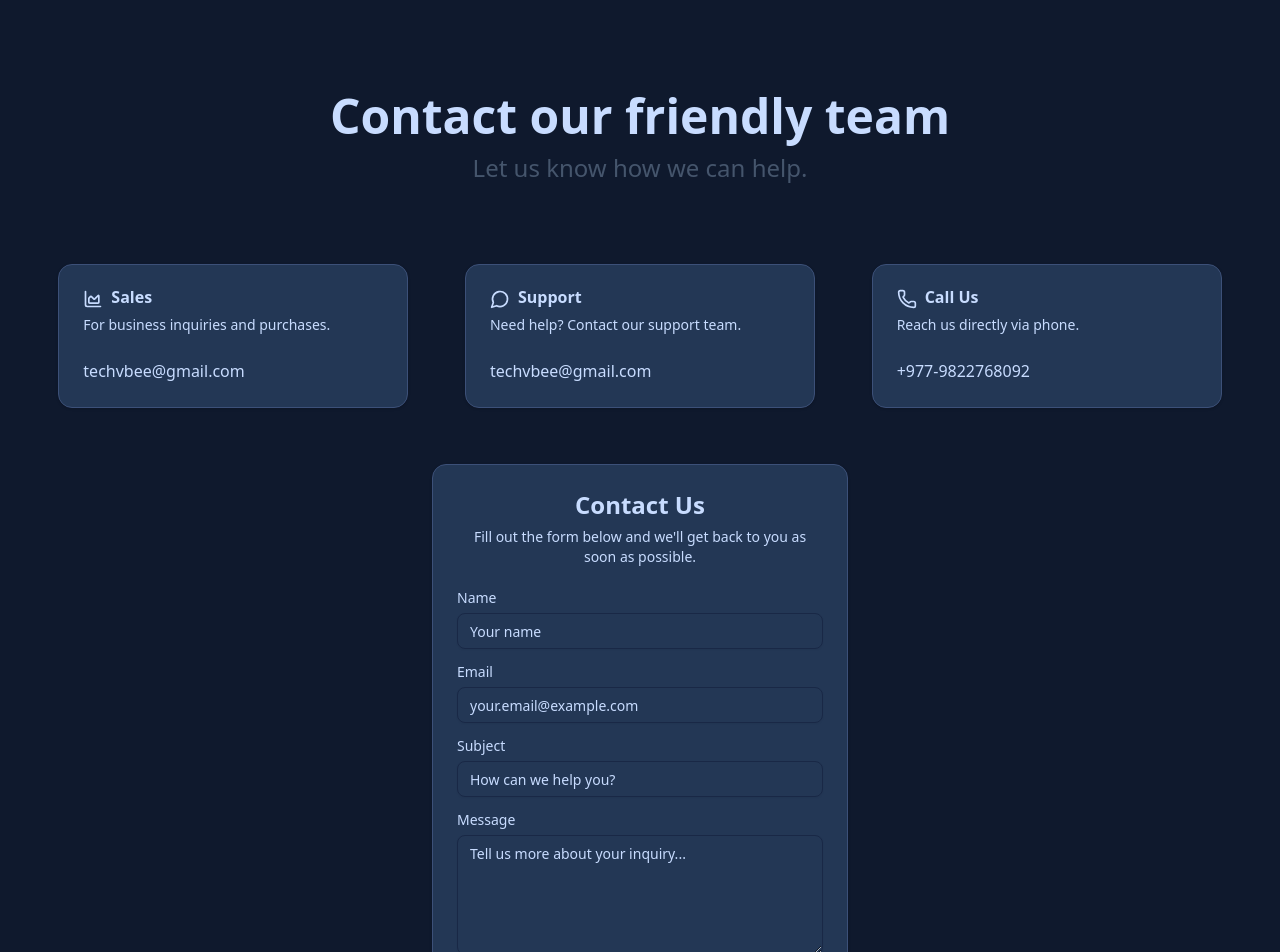
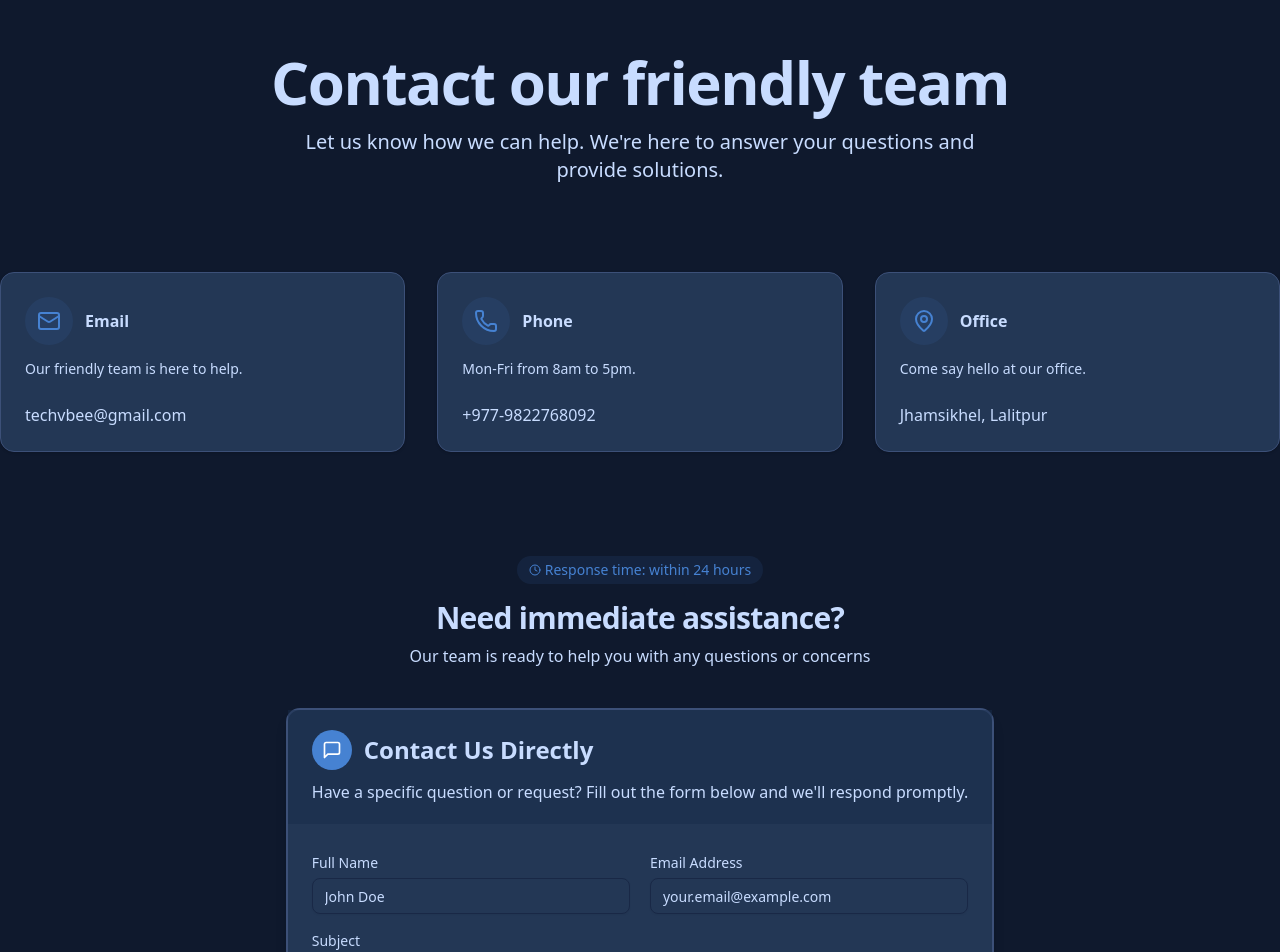
Before and after one commit to cHANGTEEZY/VBee, a React (Vite) app: page /contact in a window 1280 px wide. Shown: the part 60-1012 px from the top of the page. Built offline with nearby package versions, Linux system fonts and the light colour scheme; no server answers.

Commit message:
fixed color and spacing in form

```diff
--- a/src/components/contact-us/contact.tsx
+++ b/src/components/contact-us/contact.tsx
@@ -1,4 +1,3 @@
-import contactDetails from "@/constants/contacts";
 import {
   Card,
   CardDescription,
@@ -8,25 +7,13 @@ import {
 } from "@/components/ui/card";
 import { motion } from "framer-motion";
 import ContactForm from "./contactForm";
-
-const ContactUsHeroSection = () => {
-  return (
-    <div className="flex flex-col items-center justify-center w-full text-center">
-      <div className="flex flex-col items-center gap-3 p-10">
-        <h1 className="text-3xl font-bold md:text-4xl lg:text-5xl">
-          Contact our friendly team
-        </h1>
-        <p className="text-slate-600 text-sm md:text-xl lg:text-2xl">
-          Let us know how we can help.
-        </p>
-      </div>
-    </div>
-  );
-};
+import { Clock } from "lucide-react";
+import contactDetails from "@/constants/contacts";
+import { ContactUsHeroSection } from "./contactUsHero";
 
 const ContactDetailsCard = () => {
   return (
-    <div className="w-full grid grid-cols-1 md:grid-cols-3 gap-5 justify-center items-center text-center">
+    <div className="container grid grid-cols-1 gap-6 md:grid-cols-3 lg:gap-8">
       {contactDetails.map((contact, index) => (
         <motion.div
           key={index}
@@ -35,19 +22,22 @@ const ContactDetailsCard = () => {
           transition={{
             duration: 0.5,
             delay: index * 0.2,
-            ease: [0.39, 0.24, 0.3, 3],
+            ease: [0.39, 0.24, 0.3, 0.95],
           }}
         >
-          <Card className="md:w-[350px] w-[400px] mx-auto transition-all duration-200 ease-in-out hover:shadow-xl">
+          <Card className="h-full transition-all duration-300 ease-in-out hover:shadow-lg hover:border-primary/20">
             <CardHeader>
-              <CardTitle className="flex gap-2 content-center items-center justify-center text-center md:items-start md:justify-start">
-                {<contact.icon className="w-5 h-5" />} {contact.title}
-              </CardTitle>
-              <CardDescription className="flex flex-col items-center justify-center text-center md:items-start md:justify-start">
+              <div className="flex items-center gap-3">
+                <div className="flex h-12 w-12 items-center justify-center rounded-full bg-primary/10">
+                  <contact.icon className="h-6 w-6 text-primary" />
+                </div>
+                <CardTitle>{contact.title}</CardTitle>
+              </div>
+              <CardDescription className="pt-2">
                 {contact.description}
               </CardDescription>
             </CardHeader>
-            <CardFooter className="flex flex-col items-center justify-center text-center md:items-start md:justify-start">
+            <CardFooter className="font-medium">
               {contact.contactInfo}
             </CardFooter>
           </Card>
@@ -59,10 +49,27 @@ const ContactDetailsCard = () => {
 
 const ContactUs = () => {
   return (
-    <div className="w-full max-w-[1200px]  flex flex-col items-center justify-center mx-auto text-center gap-10 py-10 ">
+    <div className="flex flex-col items-center justify-center m-auto  w-full gap-16 py-10">
       <ContactUsHeroSection />
       <ContactDetailsCard />
-      <ContactForm />
+
+      <div className=" py-10 ">
+        <div className="container mb-10">
+          <div className="flex flex-col items-center justify-center text-center mb-10">
+            <div className="inline-flex items-center justify-center p-1 px-3 mb-4 text-sm rounded-full bg-primary/10 text-primary">
+              <Clock className="mr-1 h-3 w-3" />
+              <span>Response time: within 24 hours</span>
+            </div>
+            <h2 className="text-3xl font-bold tracking-tight">
+              Need immediate assistance?
+            </h2>
+            <p className="mt-2 text-muted-foreground">
+              Our team is ready to help you with any questions or concerns
+            </p>
+          </div>
+        </div>
+        <ContactForm />
+      </div>
     </div>
   );
 };
--- a/src/components/contact-us/contactForm.tsx
+++ b/src/components/contact-us/contactForm.tsx
@@ -3,7 +3,7 @@
 import type React from "react";
 
 import { useState } from "react";
-import { Button } from "@/components/ui/button";
+import { motion } from "framer-motion";
 import {
   Card,
   CardContent,
@@ -12,15 +12,20 @@ import {
   CardHeader,
   CardTitle,
 } from "@/components/ui/card";
+import { Button } from "@/components/ui/button";
 import { Input } from "@/components/ui/input";
 import { Label } from "@/components/ui/label";
 import { Textarea } from "@/components/ui/textarea";
 import { toast } from "sonner";
-import { AlertCircle, MailIcon, PhoneIcon, SendIcon } from "lucide-react";
+import {
+  AlertCircle,
+  MailIcon,
+  PhoneIcon,
+  SendIcon,
+  MessageSquare,
+} from "lucide-react";
 
 export default function ContactForm() {
-  const API = import.meta.env.VITE_FORM_SPREE_API_END_POINT;
-
   const [isSubmitting, setIsSubmitting] = useState(false);
   const [errors, setErrors] = useState<Record<string, string>>({});
   const [formData, setFormData] = useState({
@@ -88,6 +93,9 @@ export default function ContactForm() {
     setIsSubmitting(true);
 
     try {
+      // Replace with your actual API endpoint
+      const API = "https://formspree.io/f/your-form-id";
+
       const response = await fetch(API, {
         method: "POST",
         headers: {
@@ -126,37 +134,53 @@ export default function ContactForm() {
   };
 
   return (
-    <div className="max-w-md mx-auto p-4">
-      <Card className="w-full">
-        <CardHeader>
-          <CardTitle className="text-2xl font-bold">Contact Us</CardTitle>
-          <CardDescription>
-            Fill out the form below and we'll get back to you as soon as
-            possible.
+    <div className="container ">
+      <motion.div
+        initial={{ opacity: 0, y: 20 }}
+        animate={{ opacity: 1, y: 0 }}
+        transition={{ duration: 0.6, delay: 0.4 }}
+        className="mx-auto max-w-3xl"
+      >
+        <Card className="border-2 shadow-lg p-0">
+          <CardHeader className="space-y-1 bg-muted/50 py-5">
+            <div className="flex items-center gap-3">
+              <div className="flex h-10 w-10 items-center justify-center rounded-full bg-primary text-primary-foreground">
+                <MessageSquare className="h-5 w-5" />
+              </div>
+              <CardTitle className="text-2xl font-bold">
+                Contact Us Directly
+              </CardTitle>
+            </div>
+            <CardDescription className="text-base">
+              Have a specific question or request? Fill out the form below and
+              we'll respond promptly.
             </CardDescription>
           </CardHeader>
-        <CardContent>
-          <form onSubmit={handleSubmit} className="space-y-4">
+          <CardContent className="pt-2 pb-6">
+            <form onSubmit={handleSubmit} className="space-y-5">
+              <div className="grid gap-5 md:grid-cols-2">
                 <div className="space-y-2">
                   <Label
                     htmlFor="name"
-                className={errors.name ? "text-red-500" : ""}
+                    className={errors.name ? "text-red-600" : ""}
                   >
-                Name
+                    Full Name
                   </Label>
                   <Input
                     id="name"
                     name="name"
-                placeholder="Your name"
+                    placeholder="John Doe"
                     value={formData.name}
                     onChange={handleChange}
                     className={
-                  errors.name ? "border-red-500 focus-visible:ring-red-500" : ""
+                      errors.name
+                        ? "border-destructive focus-visible:ring-destructive"
+                        : ""
                     }
                     aria-invalid={!!errors.name}
                   />
                   {errors.name && (
-                <p className="text-sm text-red-500 flex items-center gap-1 mt-1">
+                    <p className="text-sm text-red-600 flex items-center gap-1 mt-1">
                       <AlertCircle className="h-3 w-3" />
                       {errors.name}
                     </p>
@@ -165,9 +189,9 @@ export default function ContactForm() {
                 <div className="space-y-2">
                   <Label
                     htmlFor="email"
-                className={errors.email ? "text-red-500" : ""}
+                    className={errors.email ? "text-red-600" : ""}
                   >
-                Email
+                    Email Address
                   </Label>
                   <Input
                     id="email"
@@ -178,22 +202,23 @@ export default function ContactForm() {
                     onChange={handleChange}
                     className={
                       errors.email
-                    ? "border-red-500 focus-visible:ring-red-500"
+                        ? "border-destructive focus-visible:ring-destructive"
                         : ""
                     }
                     aria-invalid={!!errors.email}
                   />
                   {errors.email && (
-                <p className="text-sm text-red-500 flex items-center gap-1 mt-1">
+                    <p className="text-sm text-red-600 flex items-center gap-1 mt-1">
                       <AlertCircle className="h-3 w-3" />
                       {errors.email}
                     </p>
                   )}
                 </div>
+              </div>
               <div className="space-y-2">
                 <Label
                   htmlFor="subject"
-                className={errors.subject ? "text-red-500" : ""}
+                  className={errors.subject ? "text-red-600" : ""}
                 >
                   Subject
                 </Label>
@@ -205,13 +230,13 @@ export default function ContactForm() {
                   onChange={handleChange}
                   className={
                     errors.subject
-                    ? "border-red-500 focus-visible:ring-red-500"
+                      ? "border-destructive focus-visible:ring-destructive"
                       : ""
                   }
                   aria-invalid={!!errors.subject}
                 />
                 {errors.subject && (
-                <p className="text-sm text-red-500 flex items-center gap-1 mt-1">
+                  <p className="text-sm text-red-600 flex items-center gap-1 mt-1">
                     <AlertCircle className="h-3 w-3" />
                     {errors.subject}
                   </p>
@@ -220,7 +245,7 @@ export default function ContactForm() {
               <div className="space-y-2">
                 <Label
                   htmlFor="message"
-                className={errors.message ? "text-red-500" : ""}
+                  className={errors.message ? "text-red-600" : ""}
                 >
                   Message
                 </Label>
@@ -228,9 +253,9 @@ export default function ContactForm() {
                   id="message"
                   name="message"
                   placeholder="Tell us more about your inquiry..."
-                className={`min-h-[120px] ${
+                  className={`min-h-[150px] ${
                     errors.message
-                    ? "border-red-500 focus-visible:ring-red-500"
+                      ? "border-destructive focus-visible:ring-destructive"
                       : ""
                   }`}
                   value={formData.message}
@@ -238,7 +263,7 @@ export default function ContactForm() {
                   aria-invalid={!!errors.message}
                 />
                 {errors.message && (
-                <p className="text-sm text-red-500 flex items-center gap-1 mt-1">
+                  <p className="text-sm text-red-600 flex items-center gap-1 mt-1">
                     <AlertCircle className="h-3 w-3" />
                     {errors.message}
                   </p>
@@ -246,9 +271,10 @@ export default function ContactForm() {
               </div>
             </form>
           </CardContent>
-        <CardFooter className="flex flex-col space-y-4">
+          <CardFooter className="flex flex-col space-y-4 bg-muted/30 px-6 py-4">
             <Button
               type="submit"
+              size="lg"
               className="w-full"
               disabled={isSubmitting}
               onClick={handleSubmit}
@@ -266,18 +292,23 @@ export default function ContactForm() {
               )}
             </Button>
 
-          <div className="flex flex-col sm:flex-row justify-between w-full text-sm text-muted-foreground gap-2">
+            <div className="grid grid-cols-1 sm:grid-cols-2 w-full text-sm text-muted-foreground gap-3 pb-3">
               <div className="flex items-center gap-2">
-              <MailIcon className="h-4 w-4" />
+                <div className="flex h-8 w-8 items-center justify-center rounded-full bg-primary/10">
+                  <MailIcon className="h-4 w-4 text-primary" />
+                </div>
                 <span>techvbee@gmail.com</span>
               </div>
               <div className="flex items-center gap-2">
-              <PhoneIcon className="h-4 w-4" />
+                <div className="flex h-8 w-8 items-center justify-center rounded-full bg-primary/10">
+                  <PhoneIcon className="h-4 w-4 text-primary" />
+                </div>
                 <span>+977-9822768092</span>
               </div>
             </div>
           </CardFooter>
         </Card>
+      </motion.div>
     </div>
   );
 }
--- /dev/null
+++ b/src/components/contact-us/contactUsHero.tsx
@@ -0,0 +1,28 @@
+import { motion } from "framer-motion";
+
+export const ContactUsHeroSection = () => {
+  return (
+    <div className="relative  text-center overflow-hidden  pb-6">
+      <div className="absolute inset-0 bg-grid-white/10 [mask-image:linear-gradient(0deg,white,rgba(255,255,255,0.5))] -z-10" />
+      <div className="container flex flex-col items-center justify-center text-center">
+        <motion.h1
+          className="text-4xl font-bold tracking-tight md:text-5xl lg:text-6xl"
+          initial={{ opacity: 0, y: -20 }}
+          animate={{ opacity: 1, y: 0 }}
+          transition={{ duration: 0.5 }}
+        >
+          Contact our friendly team
+        </motion.h1>
+        <motion.p
+          className="mt-4 max-w-[700px] text-muted-foreground md:text-xl"
+          initial={{ opacity: 0, y: -10 }}
+          animate={{ opacity: 1, y: 0 }}
+          transition={{ duration: 0.5, delay: 0.2 }}
+        >
+          Let us know how we can help. We're here to answer your questions and
+          provide solutions.
+        </motion.p>
+      </div>
+    </div>
+  );
+};
--- a/src/constants/contacts.ts
+++ b/src/constants/contacts.ts
@@ -1,23 +1,23 @@
-import { ChartArea, MessageCircle, Phone } from "lucide-react";
+import { MailIcon, PhoneIcon, MapPin } from "lucide-react";
 
 const contactDetails = [
   {
-    title: "Sales",
-    description: "For business inquiries and purchases.",
+    icon: MailIcon,
+    title: "Email",
+    description: "Our friendly team is here to help.",
     contactInfo: "techvbee@gmail.com",
-    icon: ChartArea,
   },
   {
-    title: "Support",
-    description: "Need help? Contact our support team.",
-    contactInfo: "techvbee@gmail.com",
-    icon: MessageCircle,
+    icon: PhoneIcon,
+    title: "Phone",
+    description: "Mon-Fri from 8am to 5pm.",
+    contactInfo: "+977-9822768092",
   },
   {
-    title: "Call Us",
-    description: "Reach us directly via phone.",
-    contactInfo: "+977-9822768092",
-    icon: Phone,
+    icon: MapPin,
+    title: "Office",
+    description: "Come say hello at our office.",
+    contactInfo: "Jhamsikhel, Lalitpur",
   },
 ];
 export default contactDetails;
--- a/src/pages/Contact.tsx
+++ b/src/pages/Contact.tsx
@@ -6,7 +6,7 @@ const Contact = () => {
   return (
     <section>
       <Header />
-      <div className="max-w-1600px border-b-1 mb-5">
+      <div className="border-b-1 mb-5">
         <ContactUs />
       </div>
       <Footer />
```
Lines whose indentation alone changed are shown as unchanged.
